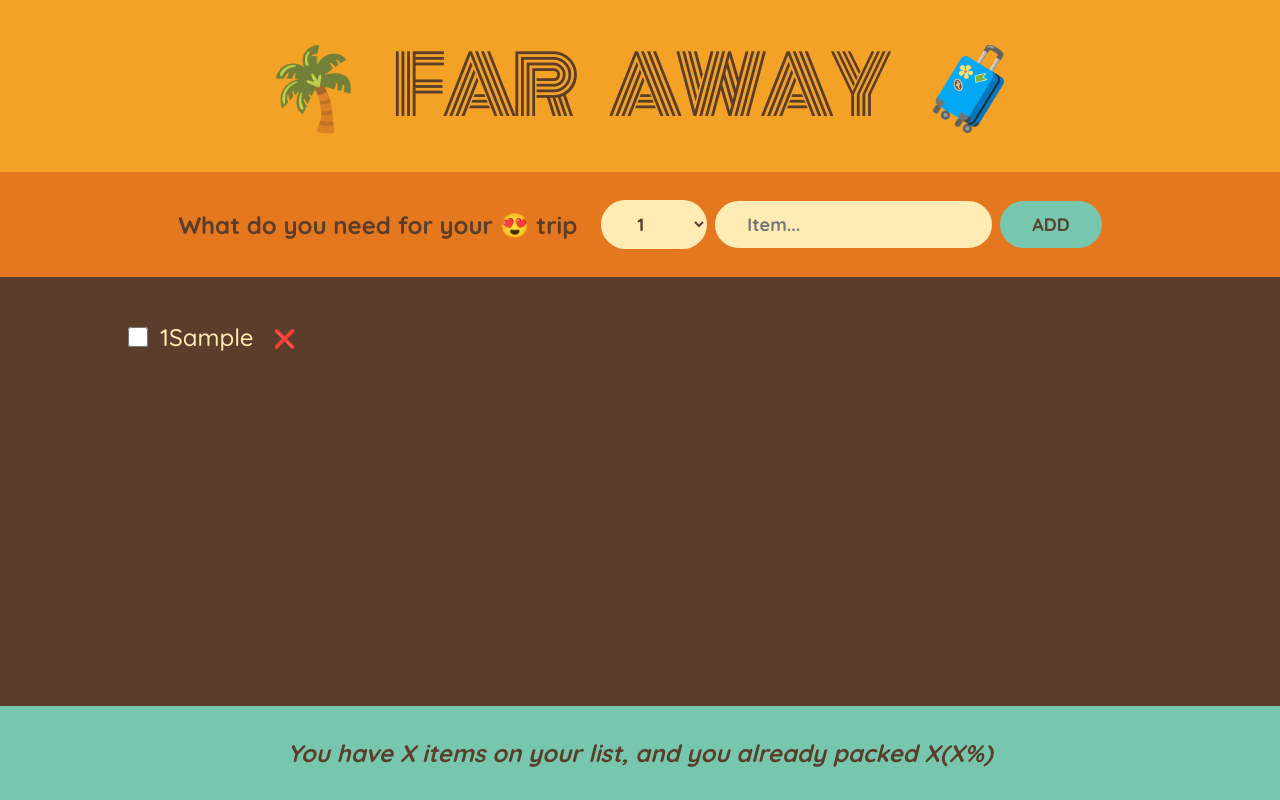
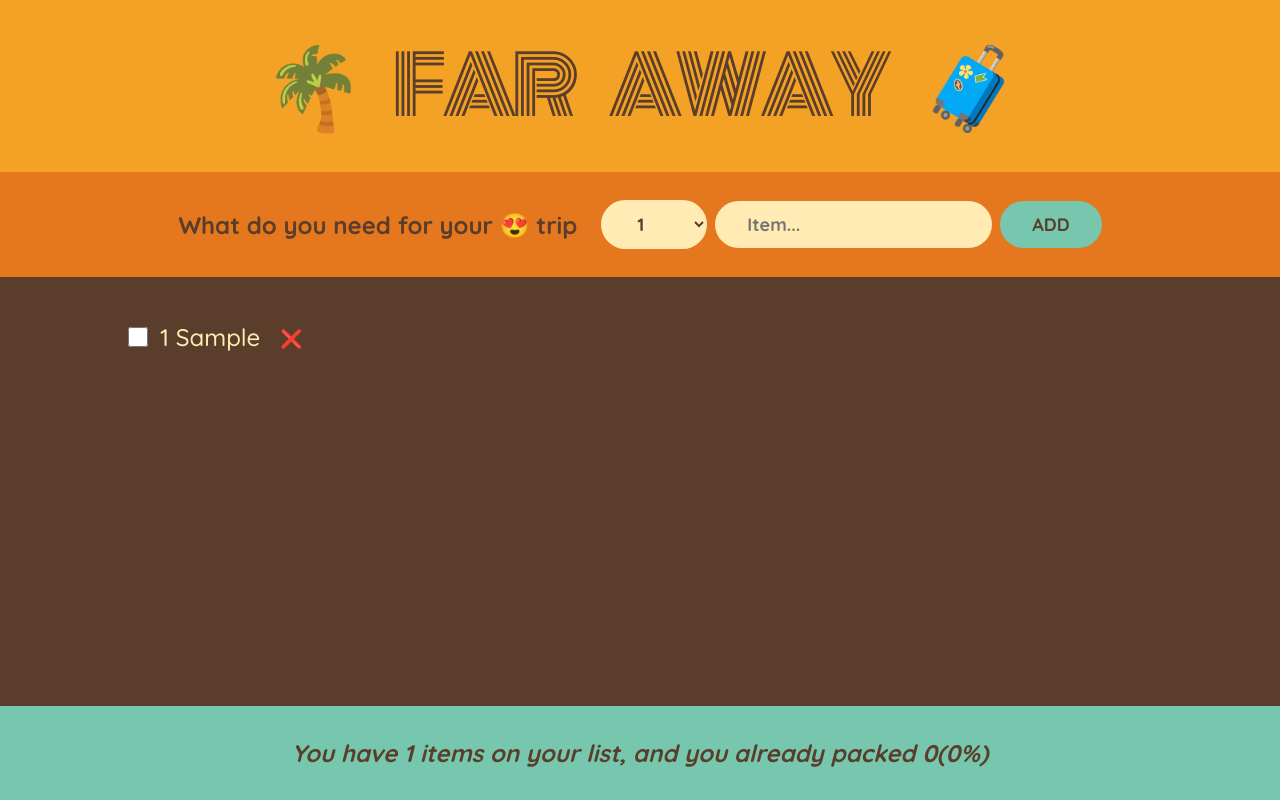
Before and after one commit to 94edwin89/TRAVEL-LIST, a React (Create React App) app: page / in a window 1280 px wide. Both pictures are taken after typing "Sample" into the empty fields and a click on the button "ADD". Built offline with nearby package versions, Linux system fonts and the light colour scheme.

Commit message:
calculating stats as Derived State

```diff
--- a/src/App.js
+++ b/src/App.js
@@ -34,7 +34,7 @@
         onDeleteItem={handleDeleteItem}
         onToggleItem={handleToggleItem}
       />
-      <Stats />
+      <Stats items={items} />
     </div>
   );
 }
@@ -116,18 +116,31 @@
         onChange={() => onToggleItem(item.id)}
       />
       <span style={item.packed ? { textDecoration: "line-through" } : {}}>
-        {item.quantity}
-        {item.description}
+        {item.quantity} {item.description}
       </span>
       <button onClick={() => onDeleteItem(item.id)}>❌</button>
     </li>
   );
 }
 
-function Stats() {
+function Stats({ items }) {
+  if (!items.length)
+    return (
+      <p className="stats">
+        <em>Start adding some items to your packing list</em>
+      </p>
+    );
+  const numItems = items.length;
+  const numPacked = items.filter((item) => item.packed).length;
+  const percentage = Math.round((numPacked / numItems) * 100);
   return (
     <footer className="stats">
-      <em> You have X items on your list, and you already packed X(X%) </em>
+      <em>
+        {percentage === 100
+          ? "You got everthing! Ready to go ✈"
+          : `You have ${numItems} items on your list, and you already packed
+        ${numPacked}(${percentage}%)`}
+      </em>
     </footer>
   );
 }
```
